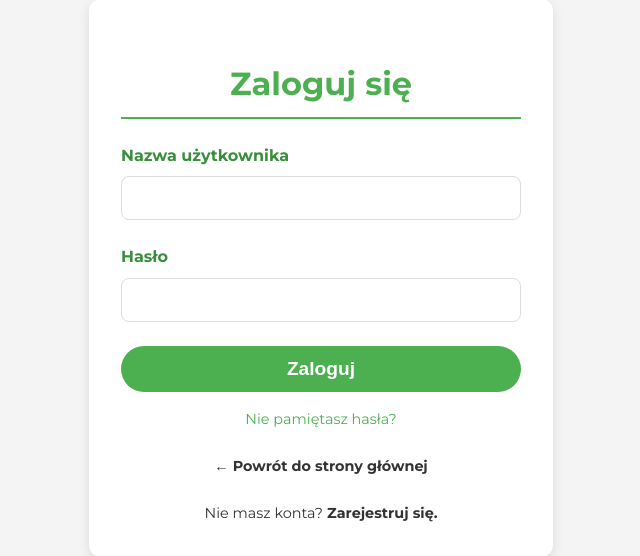
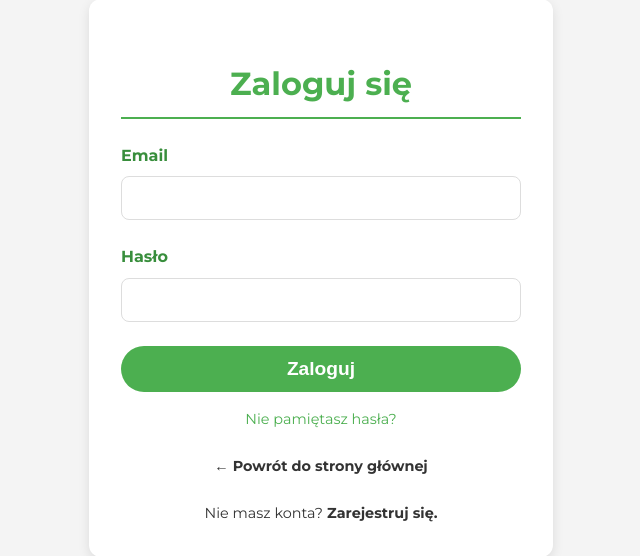
Before and after one commit to rraix0/WielkaLigaCzytelnikow, a PHP site: page /login.php in a window 1280 px wide. Shown: the part 122-678 px from the top of the page, without its empty margins (319-959 px from the left). Run offline with PHP 8.4, Linux system fonts and the light colour scheme.

Commit message:
I am an idiot.

```diff
--- a/backend/loginLogic.php
+++ b/backend/loginLogic.php
@@ -18,7 +18,7 @@ if($_SERVER['REQUEST_METHOD'] === "POST") {
 
     $conn = conn();
 
-    $stmt = $conn->prepare("SELECT * FROM users WHERE username = ?;");
+    $stmt = $conn->prepare("SELECT * FROM users WHERE email = ?;");
     $stmt->bind_param("s", $login);
     $stmt->execute();
     $result = $stmt->get_result();
--- a/login.php
+++ b/login.php
@@ -148,8 +148,8 @@ include "./backend/loginLogic.php";
             $_SESSION["INFO"] = "";
         }?>
         <div class="form-group">
-            <label for="username">Nazwa użytkownika</label>
-            <input type="text" id="username" name="username" required>
+            <label for="username">Email</label>
+            <input type="email" id="username" name="username" required>
         </div>
         <div class="form-group">
             <label for="password">Hasło</label>
--- a/panel/routes/admin.php
+++ b/panel/routes/admin.php
@@ -86,7 +86,7 @@ include "./../conn.php";
     <ul>
         <?php
             $conn = conn();
-            if ($result = $conn->query("SELECT * FROM users WHERE type = 'participant' OR type = 'teacher'")) {
+            if ($result = $conn->query("SELECT * FROM users WHERE type = 'participant' OR type = 'teacher' OR type = 'creator'")) {
                 echo "Participants: " . $result->num_rows . "<br>";
                 while ($row = $result->fetch_assoc()) {
         ?>
@@ -100,6 +100,7 @@ include "./../conn.php";
                 <select name="acc_type">
                     <option value="participant">Participant</option>
                     <option value="teacher" <?php if ($row['type'] == "teacher") echo "selected"; ?> >Teacher</option>
+                    <option value="creator" <?php if ($row['type'] == "creator") echo "selected"; ?> >Creator</option>
                 </select>
                 <button type="submit" name="user_id" value='<?php echo "".$row['id'].""; ?>'>Zapisz</button>
             </form>
```
